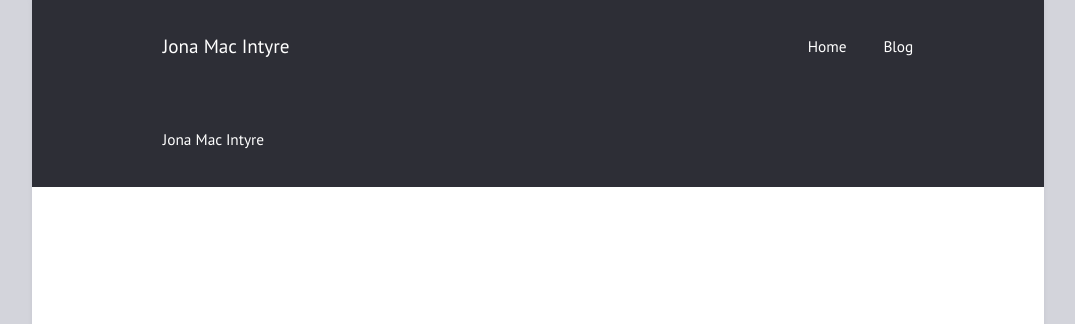
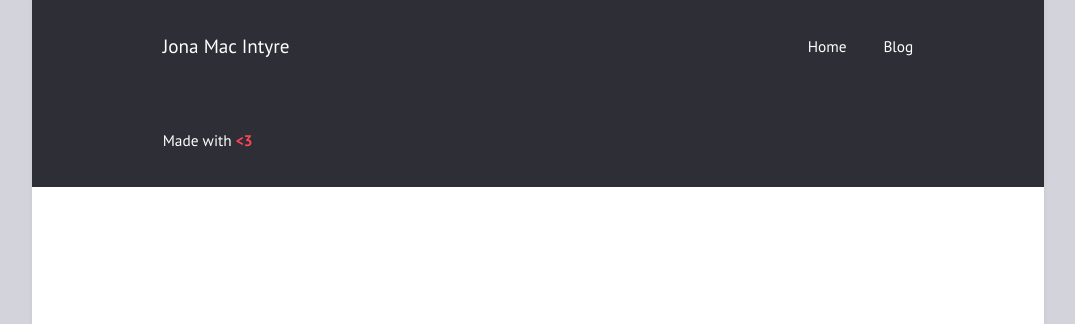
Before and after one commit to macinj1/macinj1.github.io, a Jekyll site: the page built from index.html, in a window 1280 px wide. Shown: the top 324 px of the page, without its empty margins (102-1177 px from the left). Built offline with Jekyll 4.4.1, drawn with Linux system fonts in a browser that asks for light colours.

Commit message:
Update _config.yml

```diff
--- a/_config.yml
+++ b/_config.yml
@@ -1,6 +1,6 @@
 title: "Jona Mac Intyre"
 author: "Jona Mac Intyre"
-description:  # "Made with <b style=\"color: #f45;\">&lt;3</b>"
+description: "Made with <b style=\"color: #f45;\">&lt;3</b>"
 permalink: /:title/
 lang: "en"
 excerpt_separator: "\n\n\n"
```
